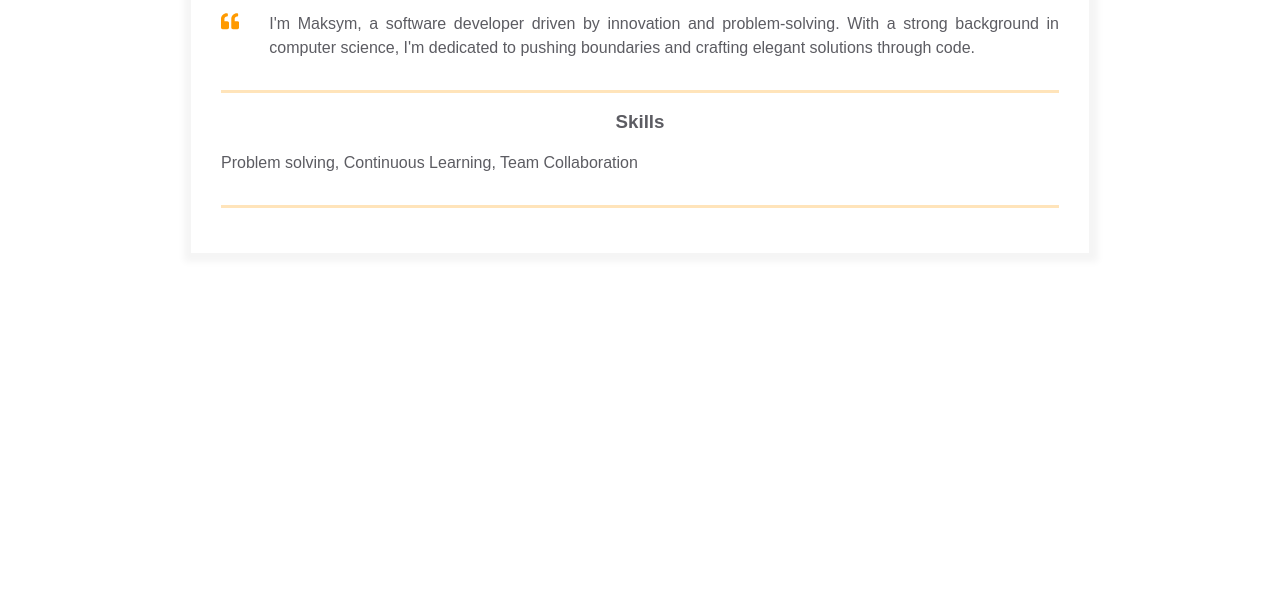
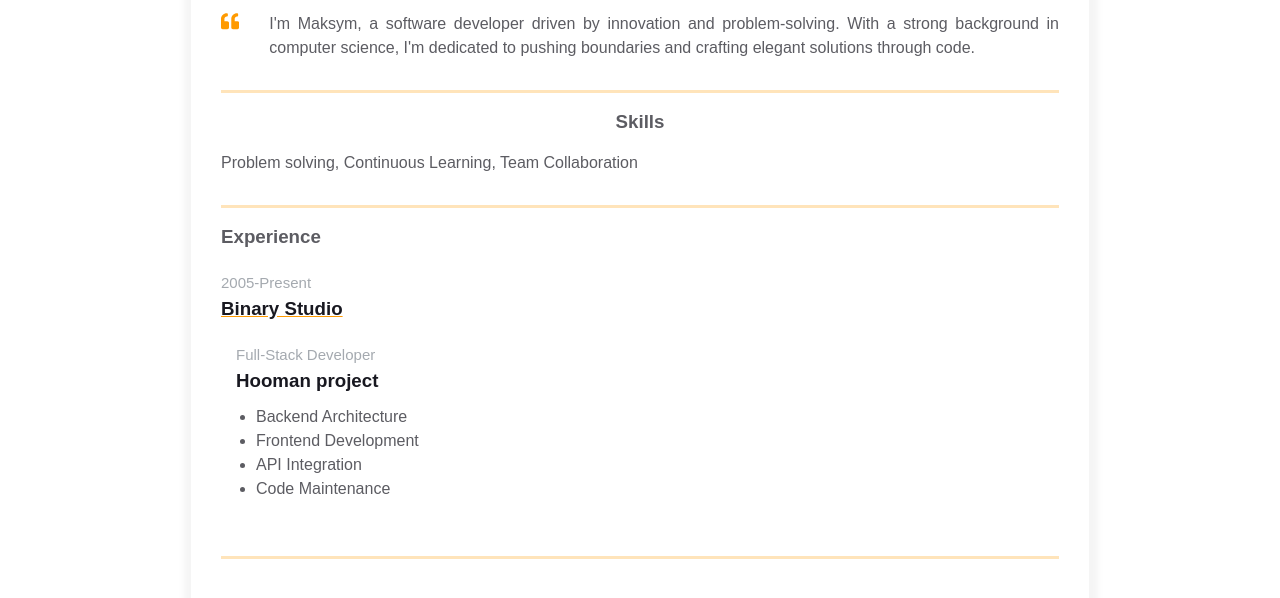
Before and after one commit to TheForgem4ster/homepage, a plain HTML site: page index.html in a window 1280 px wide. Shown: the part 362-960 px from the top of the page. Before the commit the page ends 800 px from the top, so only its background shows below. Drawn offline with Linux system fonts and the light colour scheme.

Commit message:
Add experience block

```diff
--- a/index.html
+++ b/index.html
@@ -100,6 +100,34 @@
             </div>
           </div>
         </div>
+        <div class="container">
+          <div class="resume__block">
+            <div class="main-info fh">
+              <div class="experiences">
+                <h3 class="experiences__header">Experience</h3>
+                <div class="experiences__company">
+                  <div class="experiences__company-header">
+                    <span class="experiences__company-header-durability">2005-Present</span>
+                    <h3 class="experiences__company-header-name">Binary Studio</h3>
+                  </div>
+
+                  <div class="experiences__company-project">
+                    <span class="experiences__company-project-role">Full-Stack Developer</span>
+                    <h3 class="experiences__company-project-name">Hooman project</h3>
+                    <ul class="experiences__company-project-responsibilities">
+                      <li>Backend Architecture</li>
+                      <li>Frontend Development</li>
+                      <li>API Integration</li>
+                      <li>Code Maintenance</li>
+                    </ul>
+                  </div>
+                </div>
+              </div>
+
+              <div class="additional-info fv"></div>
+            </div>
+          </div>
+        </div>
       </div>
     </main>
   </body>
```
